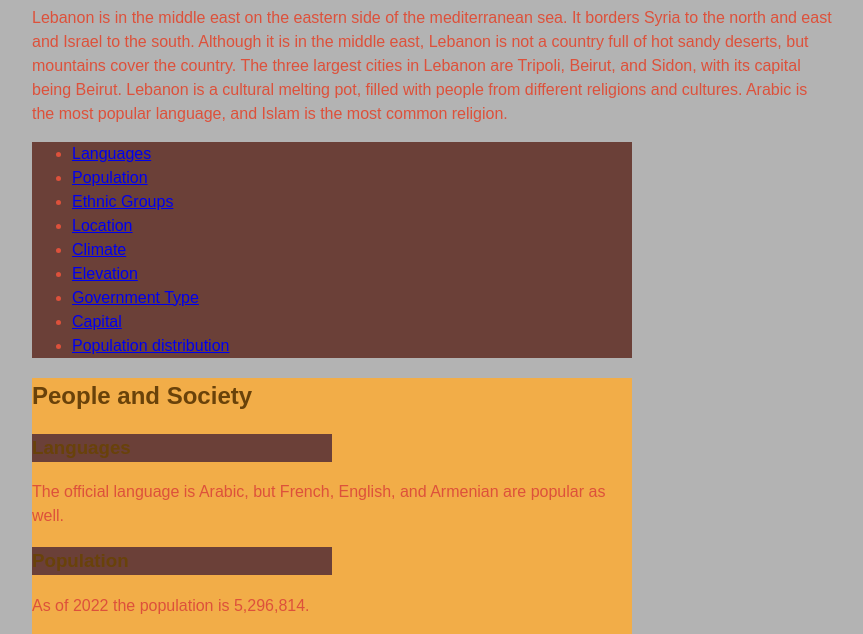
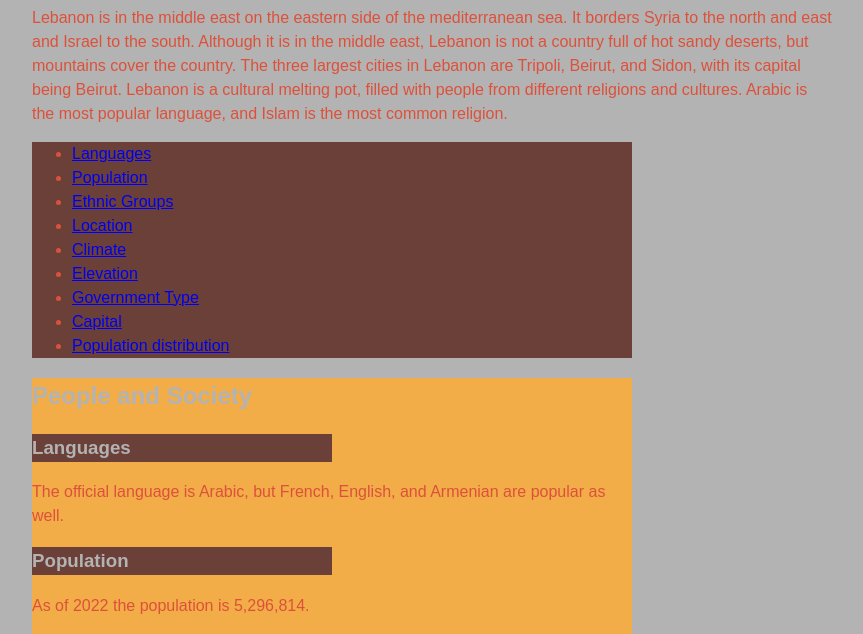
Before and after one commit to vmm84/vmm84.github.io, a plain HTML site: page lebanon.html in a window 1280 px wide. Shown: the part 85-719 px from the top of the page, without its empty margins (208-1071 px from the left). Drawn offline with Linux system fonts and the light colour scheme.

Commit message:
Update lebanon.css

```diff
--- a/css/lebanon.css
+++ b/css/lebanon.css
@@ -12,7 +12,7 @@ body {
 }
 
 h2, h3 {
-  color: rgb(105,66,10);
+  color: rgb(179,179,179);
 }
 
 nav {
```
